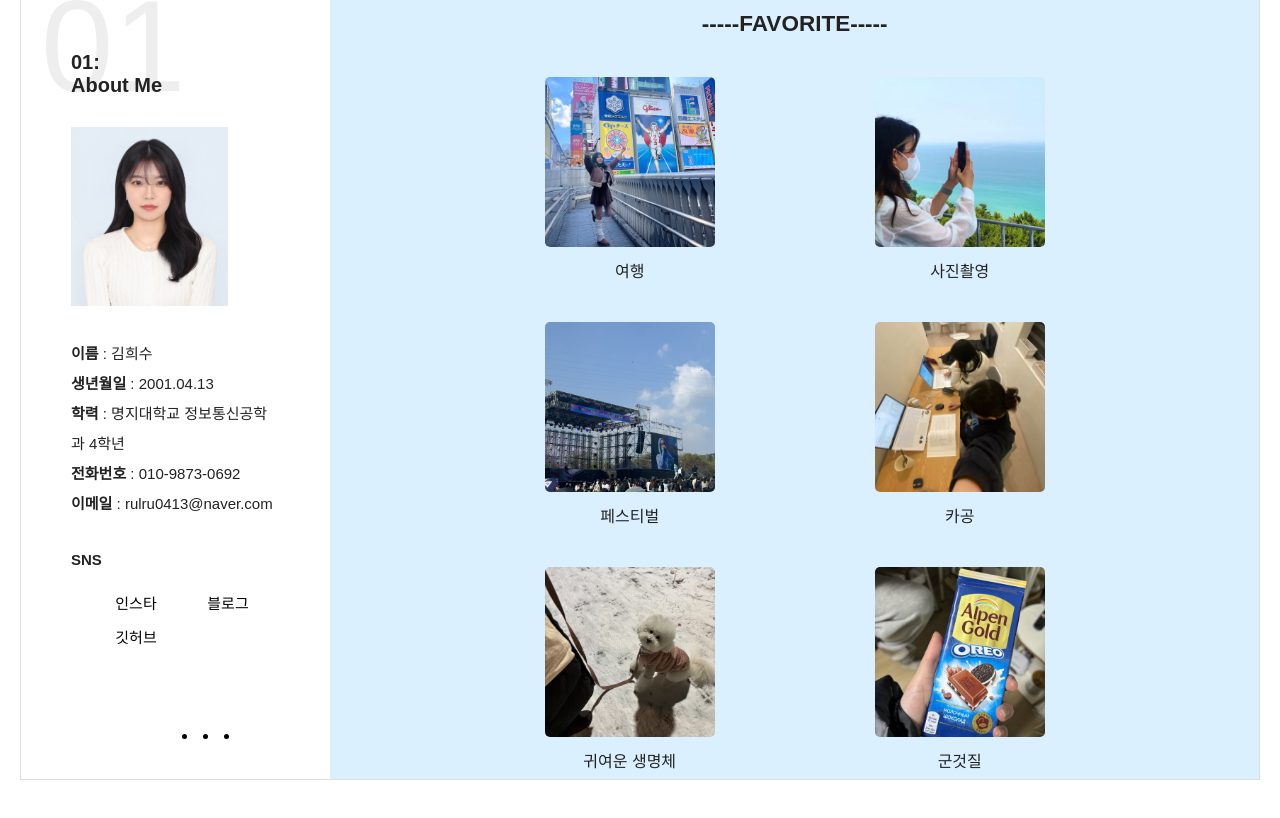
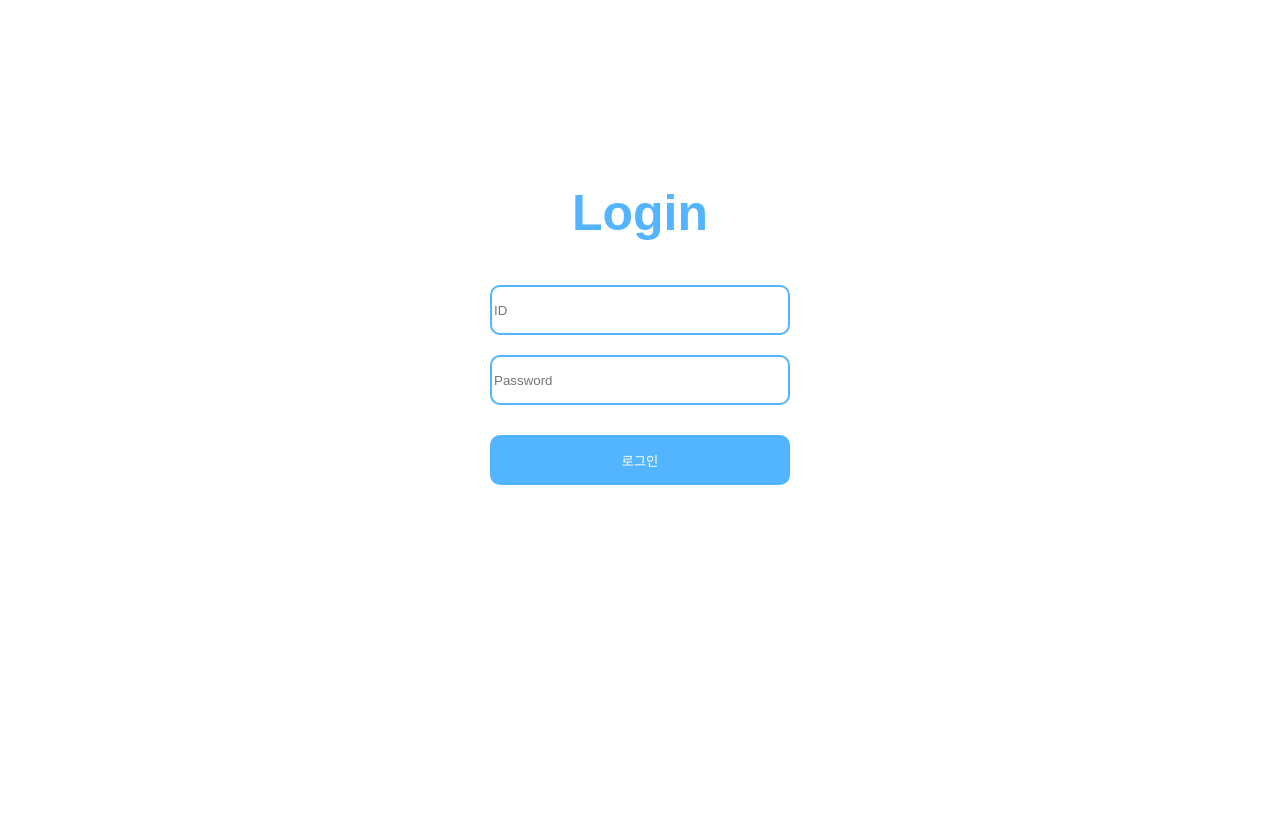
Before and after one commit to Heesu01/likelion12th-web-session3, a React (Create React App) app: page / in a window 1280 px wide. Shown: the top 818 px of the page. Built offline with nearby package versions, Linux system fonts and the light colour scheme.

Commit message:
feat: 로그인 기능 구현

```diff
--- a/src/App.js
+++ b/src/App.js
@@ -1,10 +1,10 @@
 import './App.css';
-import Introduction from './components/Introduction'
+import Login from './components/Login'
 
 function App() {
   return (
     <div className="container">
-      <Introduction />
+      <Login />
     </div>
   );
 }
--- a/src/components/AboutMe.jsx
+++ b/src/components/AboutMe.jsx
@@ -12,6 +12,7 @@ import fire from './images/fire.png'
 import runner from './images/runner.png'
 
 function AboutMe() {
+
   return (
     <div className="tab">
       <div className="project-info" data-text="01">
@@ -32,6 +33,7 @@ function AboutMe() {
           <a href="https://blog.naver.com/rulru0692">블로그</a>
           <a href="https://github.com/Heesu01">깃허브</a>
         </div>
+
       </div>
       <div className="project-right">
         <h1>-----FAVORITE-----</h1>
--- /dev/null
+++ b/src/components/Login.jsx
@@ -0,0 +1,46 @@
+import React, { useState } from 'react';
+import './login.css';
+import Introduction from './Introduction.jsx';
+
+const storedUserInfo = JSON.parse(localStorage.getItem('userInfo'));
+
+const Login = () => {
+  const [id, setId] = useState('');
+  const [pw, setPw] = useState('');
+  const [isLogin, setIsLogin] = useState(false);
+
+  const saveId = (e) => {
+    setId(e.target.value);
+  };
+
+  const savePw = (e) => {
+    setPw(e.target.value);
+  };
+
+  const handleLogin = () => {
+    if (id === storedUserInfo.id && pw === storedUserInfo.password) {
+      setIsLogin(true);
+    } else {
+      alert('ID 또는 비밀번호가 잘못되었습니다.');
+    }
+  };
+
+  return (
+    <div>
+      {isLogin ? (
+        <Introduction />
+      ) : (
+        <div className="contain">
+          <h1>Login</h1>
+          <div className="inputbox">
+            <input onChange={saveId} type="text" className="login_input" placeholder="ID" />
+            <input onChange={savePw} className="login_input"  type="password" placeholder="Password" />
+            <button onClick={handleLogin} type="button">로그인</button>
+          </div>
+        </div>
+      )}
+    </div>
+  );
+};
+
+export default Login;
--- a/src/components/introduction.css
+++ b/src/components/introduction.css
@@ -181,7 +181,6 @@ input[name=tabmenu] {
 .sns a:nth-child(2):before {background-color: #f85387;}
 .sns a:nth-child(3):before {background-color: #25D366;}
 .sns a:nth-child(4):before {background-color: #5e5e5e;}
-
 
 
 
--- /dev/null
+++ b/src/components/login.css
@@ -0,0 +1,55 @@
+h1 {
+  font-size: 50px;
+}
+.contain {
+  margin: 150px auto;
+  display: flex;
+  flex-direction: column;
+  align-items: center;
+  color: #53b5ff;
+}
+.inputbox {
+  display: flex;
+  flex-direction: column;
+  width: 30%;
+  height: 300px;
+  align-items: center;
+}
+.login_input {
+  width: 300px;
+  height: 50px;
+  border: none;
+  border: 2px solid #53b5ff;
+  border-radius: 10px;
+  outline: none;
+  margin: 10px;
+}
+button {
+  width: 300px;
+  height: 50px;
+  text-align: center;
+  margin-top: 20px;
+  cursor: pointer;
+  background-color: #53b5ff;
+  color: white;
+  border-radius: 10px;
+  border: none;
+}
+/* button {
+  width: 150px;
+  height: 40px;
+  text-align: center;
+  margin-top: 20px;
+  cursor: pointer;
+  background-color: #53b5ff;
+  color: white;
+  border-radius: 20px;
+  border: none;
+} */
+button:hover {
+  background-color: #0D63E4;
+}
+.login_input:focus {
+  border: 3px solid #0D63E4;
+  border-radius: 10px;
+}
--- /dev/null
+++ b/src/components/user.info.js
@@ -0,0 +1,4 @@
+export const UserInfo = {
+  id: "idid",
+  password: "1234",
+};
```
